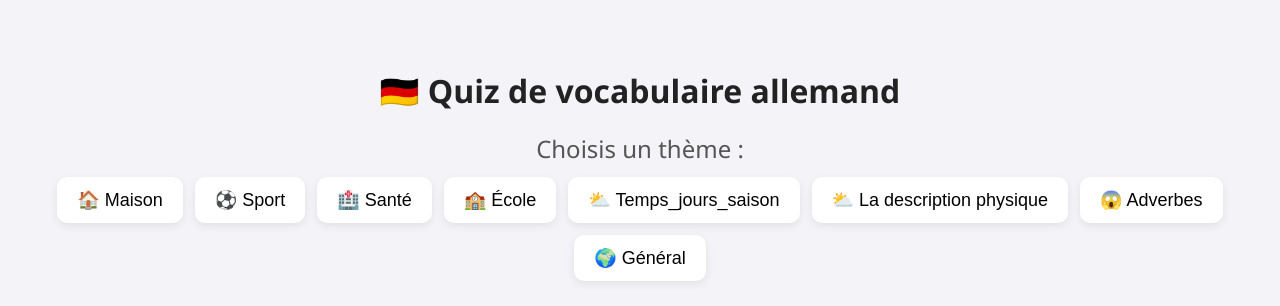
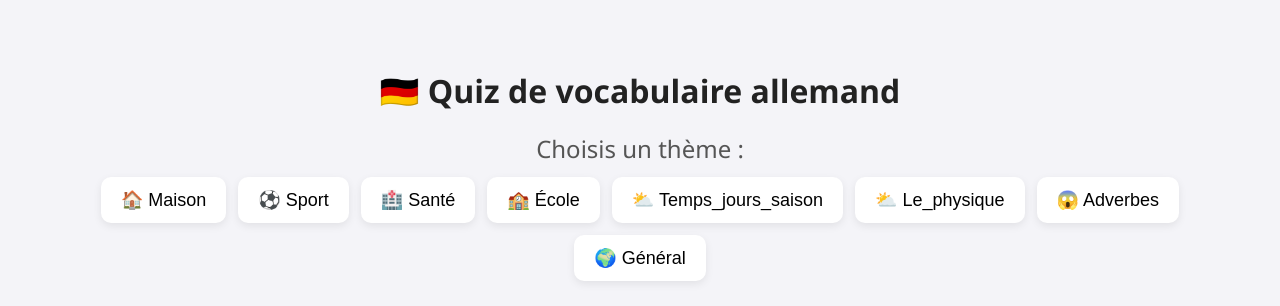
Before and after one commit to Poulmouth67/Quizz-Allemand, a plain HTML site: page index.html in a window 1280 px wide. Drawn offline with Linux system fonts and the light colour scheme.

Commit message:
Update index.html

```diff
--- a/index.html
+++ b/index.html
@@ -15,7 +15,7 @@
       <button class="theme-btn" data-theme="sante">🏥 Santé</button>
       <button class="theme-btn" data-theme="ecole">🏫 École</button>
       <button class="theme-btn" data-theme="temps">⛅ Temps_jours_saison</button>
-      <button class="theme-btn" data-theme="physique">⛅ La description physique</button>
+      <button class="theme-btn" data-theme="physique">⛅ Le_physique</button>
       <button class="theme-btn" data-theme="adverbes">😱 Adverbes</button>
       <button class="theme-btn" data-theme="general">🌍 Général</button>
     </div>
```
